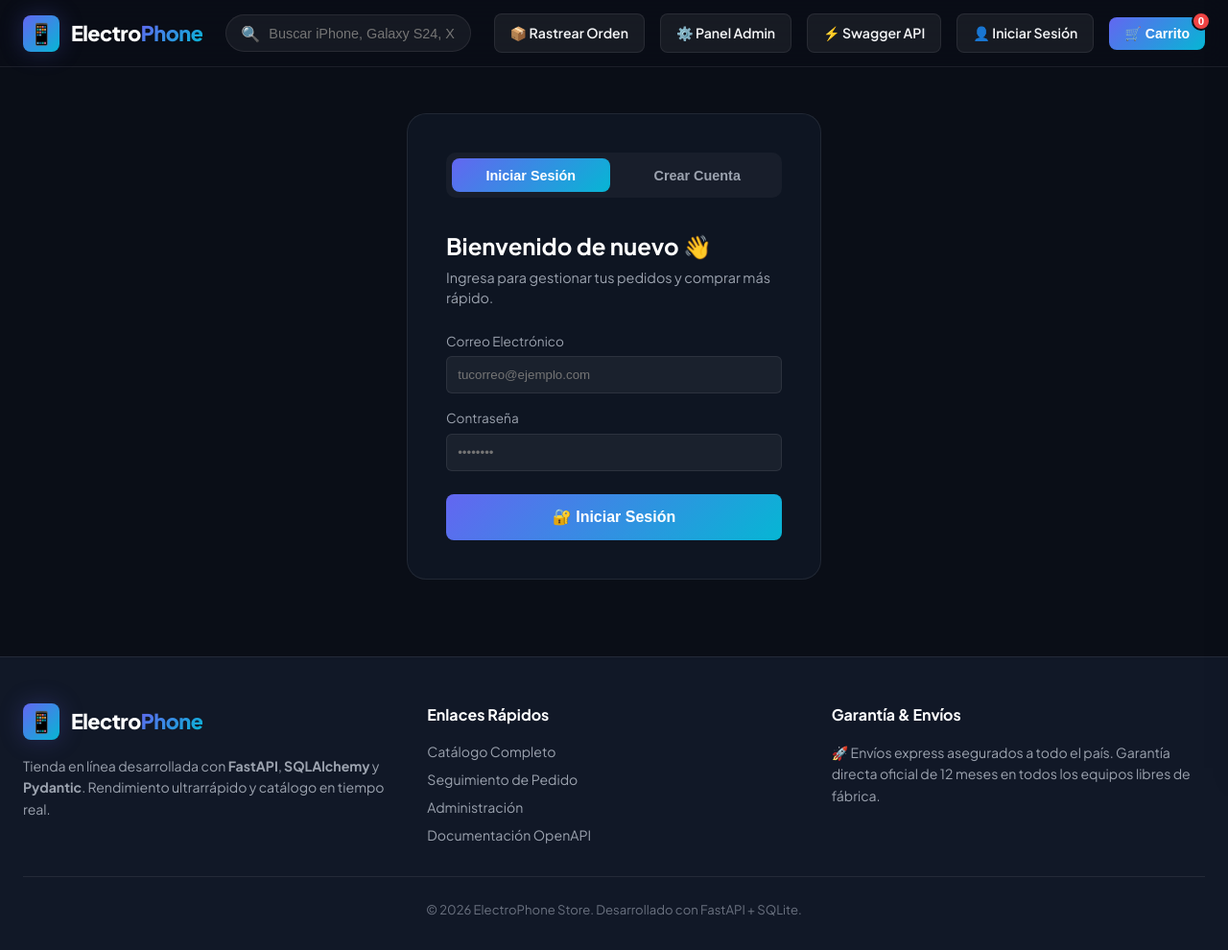
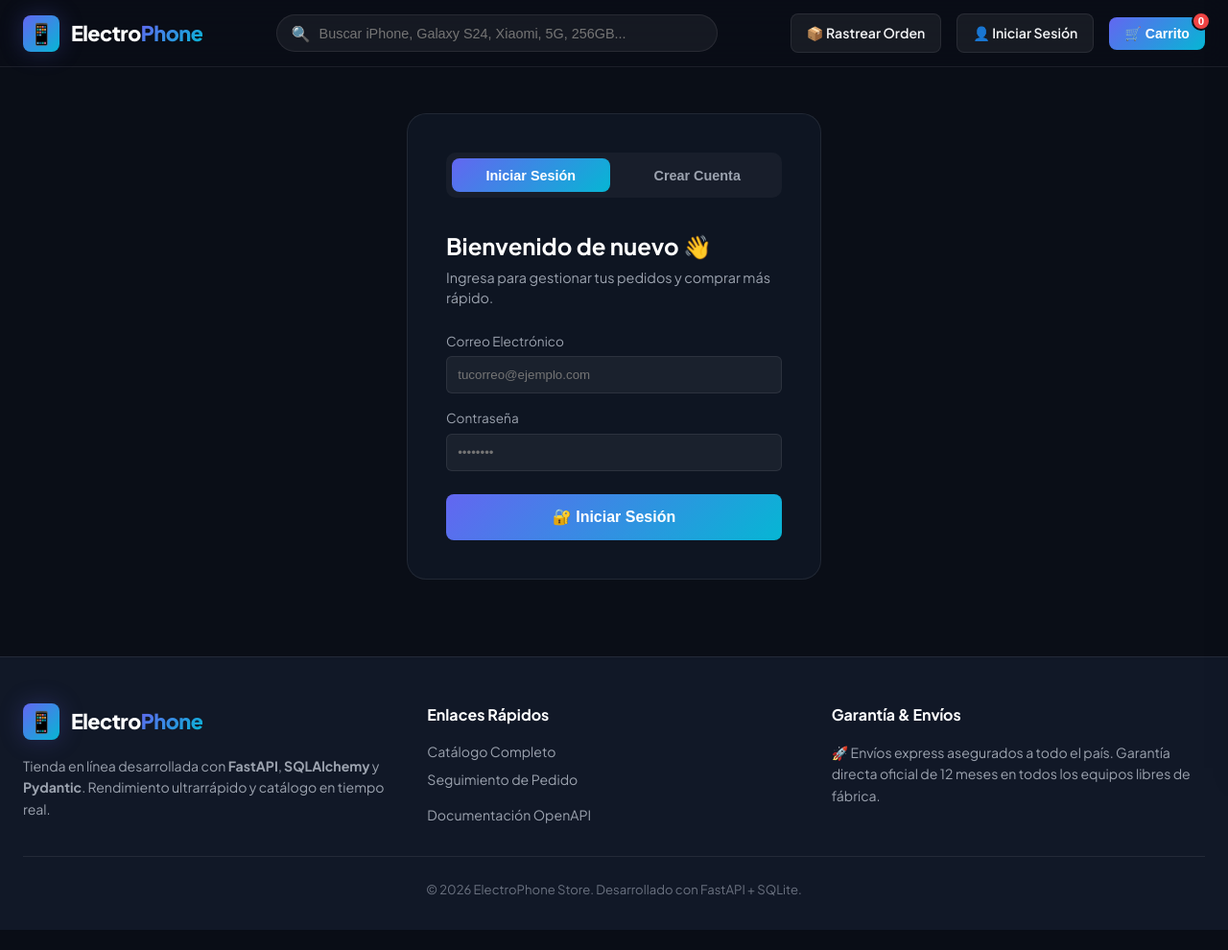
Before and after one commit to Brandon161-arch/Telefonos-FastApi, a FastAPI app: page /login in a window 1280 px wide. Shown: the whole page at 96% size. After the commit the page ends 969 px from the top, so only its background shows below. Run offline with FastAPI, Linux system fonts and the light colour scheme.

Commit message:
Ocultar botones de admin y swagger para clientes
- Panel Admin y Swagger API solo visibles para usuarios con rol admin
- Enlace de Administración del footer también oculto para clientes
- La navbar se ajusta según la sesión (is_admin)

```diff
--- a/app/static/js/app.js
+++ b/app/static/js/app.js
@@ -46,6 +46,15 @@ function initAuthUI() {
     const user = getCurrentUser();
     const loginBtn = document.getElementById('btn-nav-login');
     const userMenu = document.getElementById('user-menu');
+
+    // Botones solo para administradores
+    const adminBtn = document.getElementById('btn-nav-admin');
+    const swaggerBtn = document.getElementById('btn-nav-swagger');
+    const footerAdmin = document.getElementById('footer-nav-admin');
+    const isAdmin = !!(user && user.is_admin);
+    if (adminBtn) adminBtn.style.display = isAdmin ? 'inline-block' : 'none';
+    if (swaggerBtn) swaggerBtn.style.display = isAdmin ? 'inline-block' : 'none';
+    if (footerAdmin) footerAdmin.style.display = isAdmin ? 'block' : 'none';
 
     if (!loginBtn && !userMenu) return;
 
--- a/app/templates/base.html
+++ b/app/templates/base.html
@@ -29,8 +29,8 @@
 
             <div class="nav-actions">
                 <a href="/track" class="nav-btn">📦 Rastrear Orden</a>
-                <a href="/admin" class="nav-btn">⚙️ Panel Admin</a>
-                <a href="/docs" target="_blank" class="nav-btn" title="API Docs Swagger">⚡ Swagger API</a>
+                <a href="/admin" class="nav-btn" id="btn-nav-admin" style="display: none;">⚙️ Panel Admin</a>
+                <a href="/docs" target="_blank" class="nav-btn" id="btn-nav-swagger" title="API Docs Swagger" style="display: none;">⚡ Swagger API</a>
 
                 <a href="/login" class="nav-btn" id="btn-nav-login" style="display: none;">👤 Iniciar Sesión</a>
                 <div class="nav-user-menu" id="user-menu" style="display: none;">
@@ -116,7 +116,7 @@
                 <ul style="list-style: none; display: flex; flex-direction: column; gap: 0.5rem; font-size: 0.88rem;">
                     <li><a href="/" style="color: var(--text-muted); text-decoration: none;">Catálogo Completo</a></li>
                     <li><a href="/track" style="color: var(--text-muted); text-decoration: none;">Seguimiento de Pedido</a></li>
-                    <li><a href="/admin" style="color: var(--text-muted); text-decoration: none;">Administración</a></li>
+                    <li><a href="/admin" id="footer-nav-admin" style="color: var(--text-muted); text-decoration: none; display: none;">Administración</a></li>
                     <li><a href="/docs" target="_blank" style="color: var(--text-muted); text-decoration: none;">Documentación OpenAPI</a></li>
                 </ul>
             </div>
```
